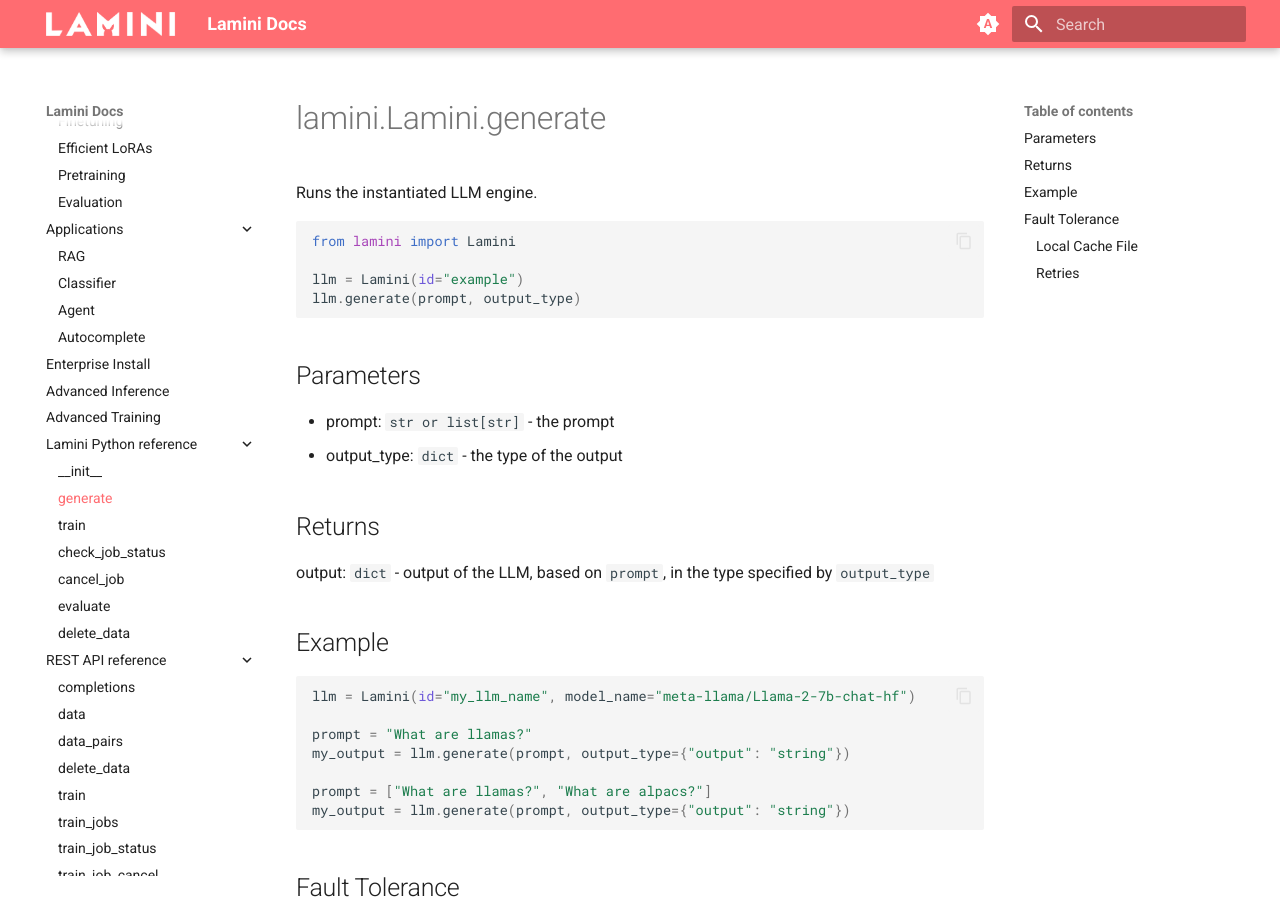
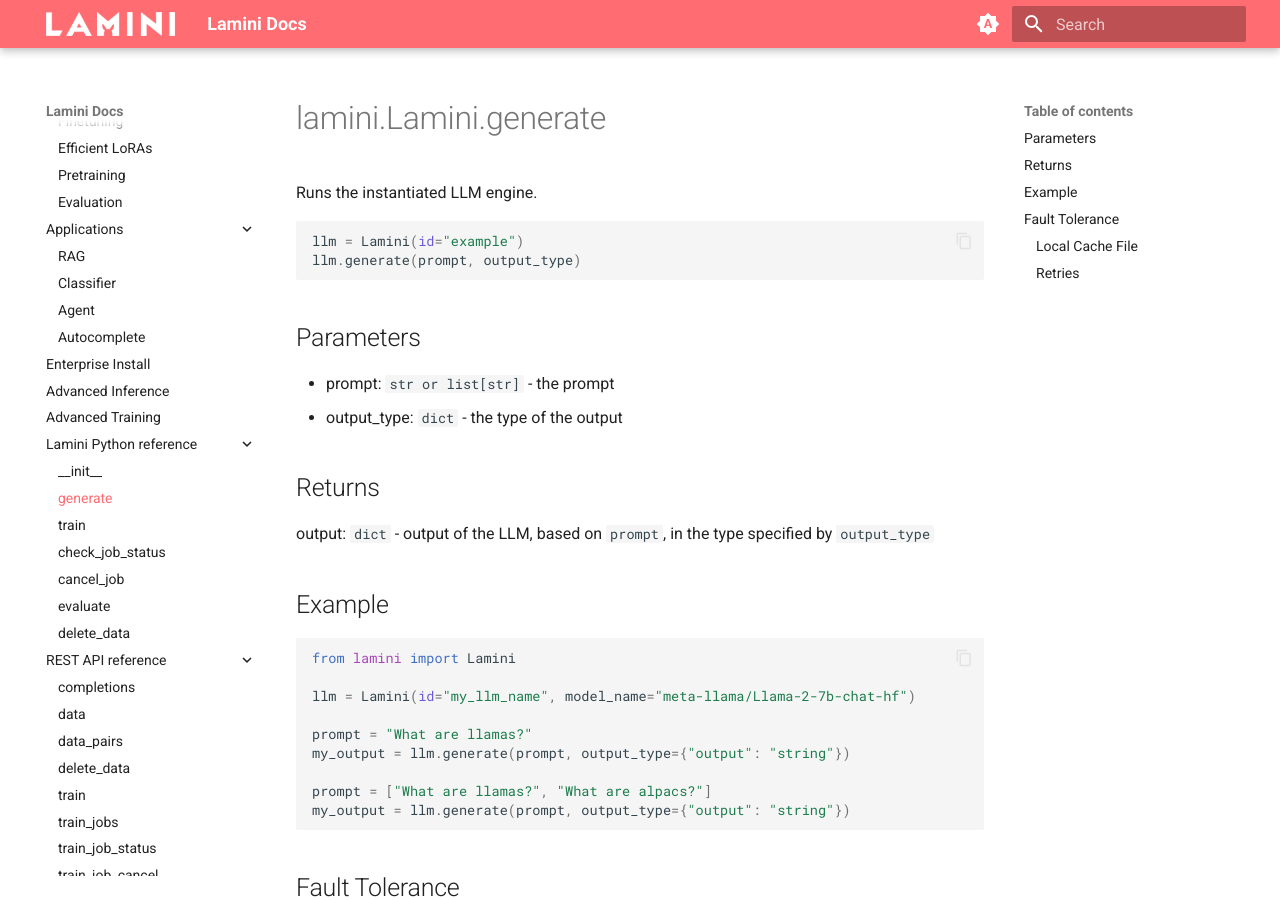
Before and after one commit to lamini-ai/lamini-ai.github.io, an MkDocs documentation site: the page built from docs/lamini_python_class/__call__.md, in a window 1280 px wide and 900 px high. Built offline with MkDocs 1.6.1 and Material for MkDocs 9.7.7, drawn with Linux system fonts in a browser that asks for light colours; some of the changed lines change nothing that is shown.

Commit message:
update inference doc

````diff
--- a/docs/lamini_python_class/__call__.md
+++ b/docs/lamini_python_class/__call__.md
@@ -3,8 +3,6 @@
 Runs the instantiated LLM engine.
 
 ```python
-from lamini import Lamini
-
 llm = Lamini(id="example")
 llm.generate(prompt, output_type)
 ```
@@ -21,6 +19,8 @@
 ## Example
 
 ```python
+from lamini import Lamini
+
 llm = Lamini(id="my_llm_name", model_name="meta-llama/Llama-2-7b-chat-hf")
 
 prompt = "What are llamas?"
````
